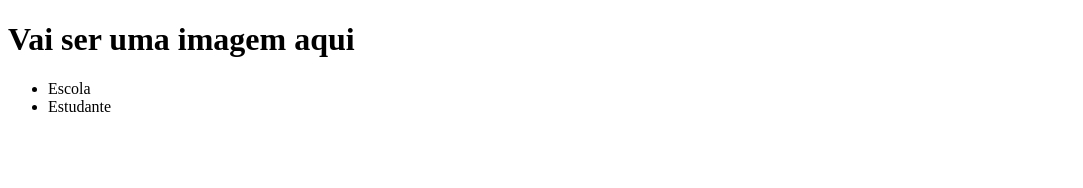
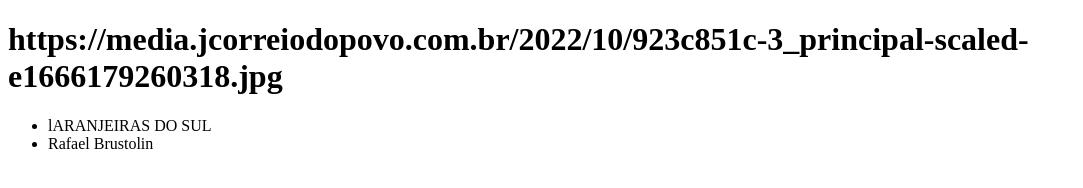
Before and after one commit to rafabgamerbr1213/site-criativo-alura, a plain HTML site: page index.html in a window 1280 px wide. Shown: the whole page, without its empty margins (0-1083 px from the left). Drawn offline with Linux system fonts and the light colour scheme.

Commit message:
Add files via upload

```diff
--- a/index.html
+++ b/index.html
@@ -8,10 +8,10 @@
 <body>
     <body>
         <header>
-            <h1>Vai ser uma imagem aqui</h1>
+            <h1>https://media.jcorreiodopovo.com.br/2022/10/923c851c-3_principal-scaled-e1666179260318.jpg</h1>
             <ul>
-                <li>Escola</li>
-                <li>Estudante</li>
+                <li>lARANJEIRAS DO SUL</li>
+                <li>Rafael Brustolin</li>
             </ul>
         </header>
     </body>
```
